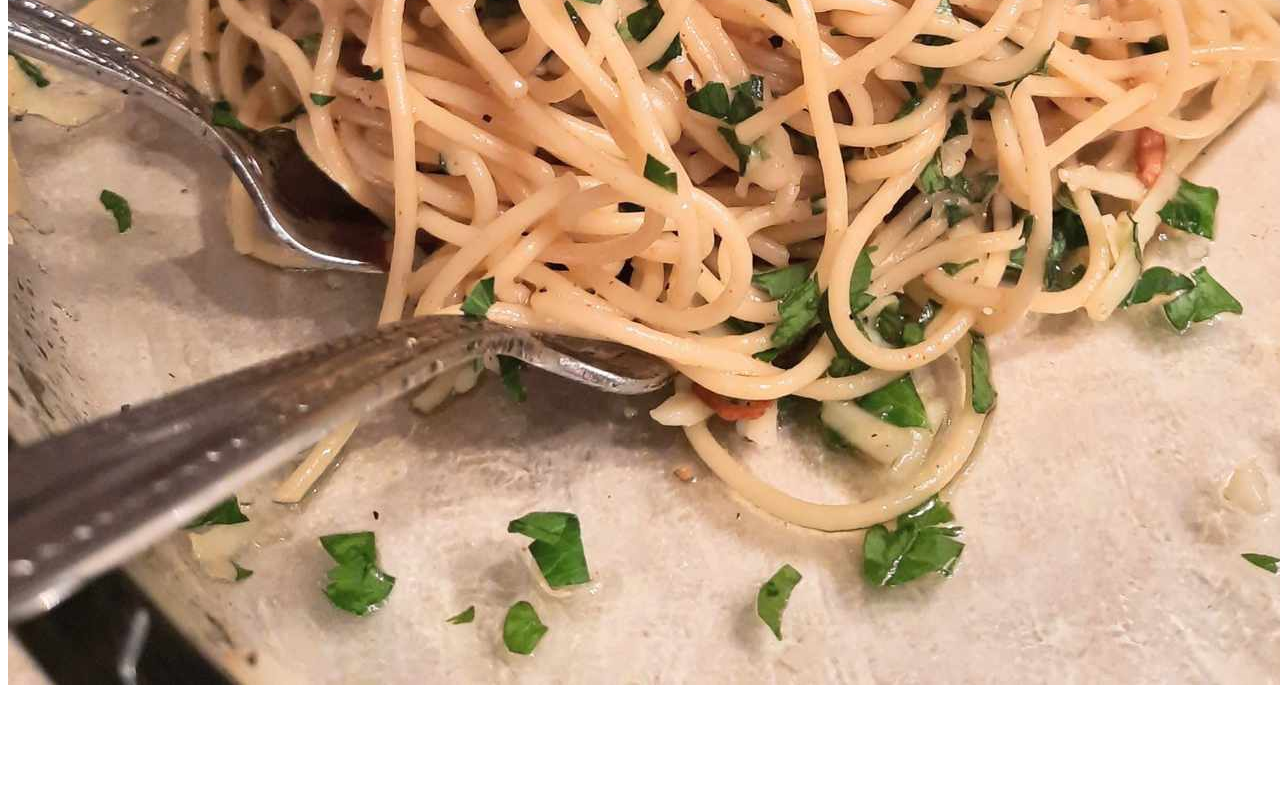
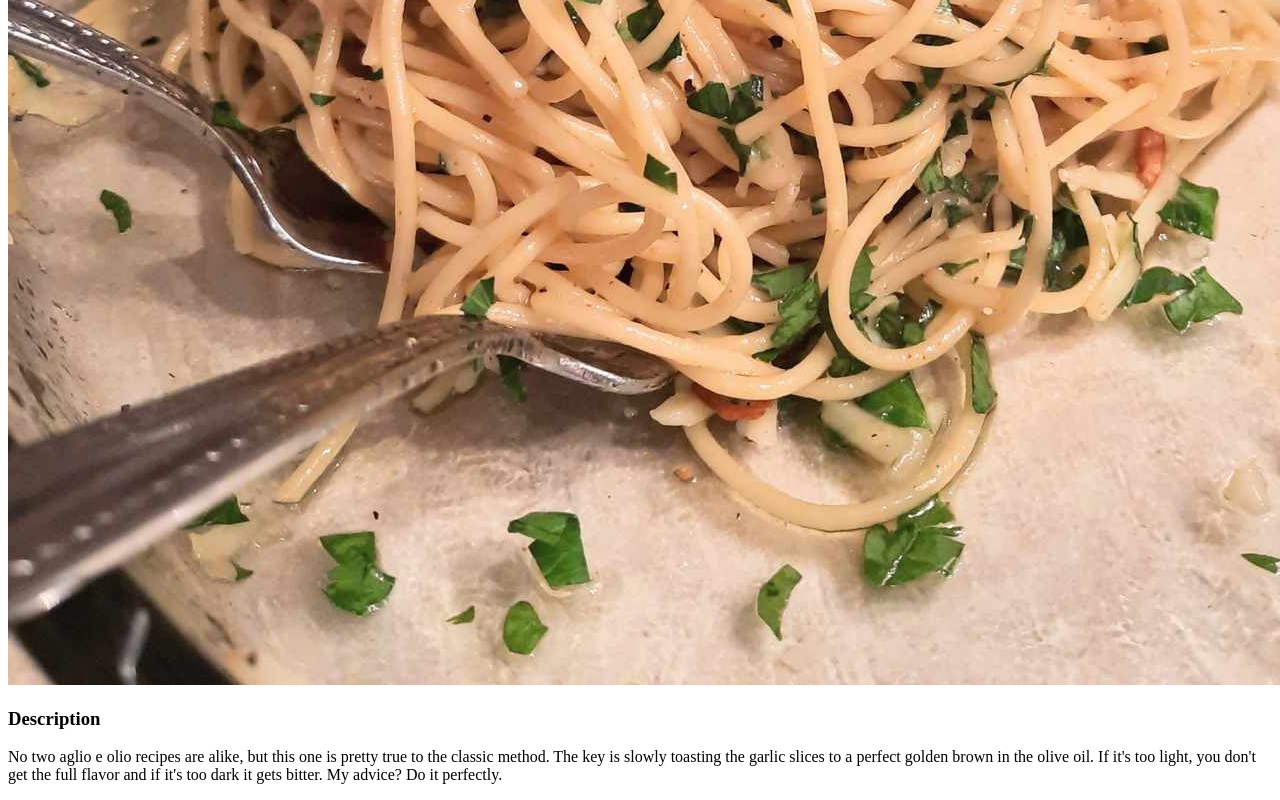
Before and after one commit to Sheikh-Fahad-Ahmed/odin-recipes, a plain HTML site: page recipes/spaghetti.html in a window 1280 px wide. Shown: the part 895-1695 px from the top of the page. Before the commit the page ends 1592 px from the top, so only its background shows below. Drawn offline with Linux system fonts and the light colour scheme.

Commit message:
Add Description section @spaghetti.html
Added a description section and one paragraphs
to the spaghetti.html

```diff
--- a/recipes/spaghetti.html
+++ b/recipes/spaghetti.html
@@ -1,14 +1,23 @@
 <!DOCTYPE html>
 <html lang="en">
+
 <head>
     <meta charset="UTF-8">
     <meta name="viewport" content="width=device-width, initial-scale=1.0">
     <title>Spaghetti Aglio e Olio</title>
 </head>
+
 <body>
     <h1>Aglio e Olio</h1>
     <img src="../images/spaghetti.jpeg" alt="Spaghetti Aglio e Olio">
+    <h3>Description</h3>
+    <p>
+        No two aglio e olio recipes are alike, but this one is pretty true to the classic method. The key is slowly
+        toasting the garlic slices to a perfect golden brown in the olive oil. If it's too light, you don't get the full
+        flavor and if it's too dark it gets bitter. My advice? Do it perfectly.
+    </p>
 
 
 </body>
+
 </html>
```
